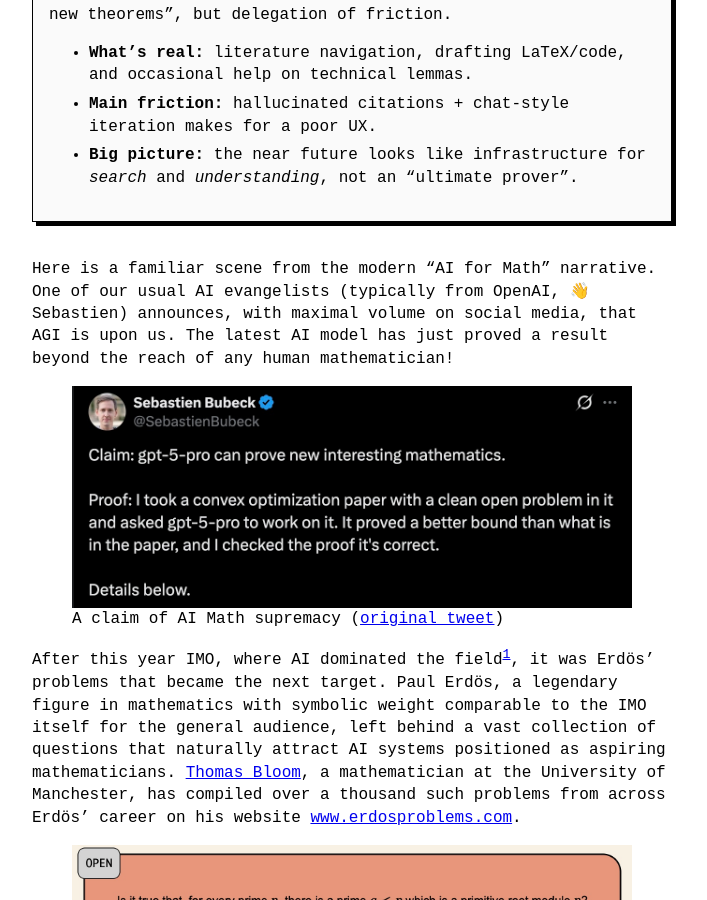
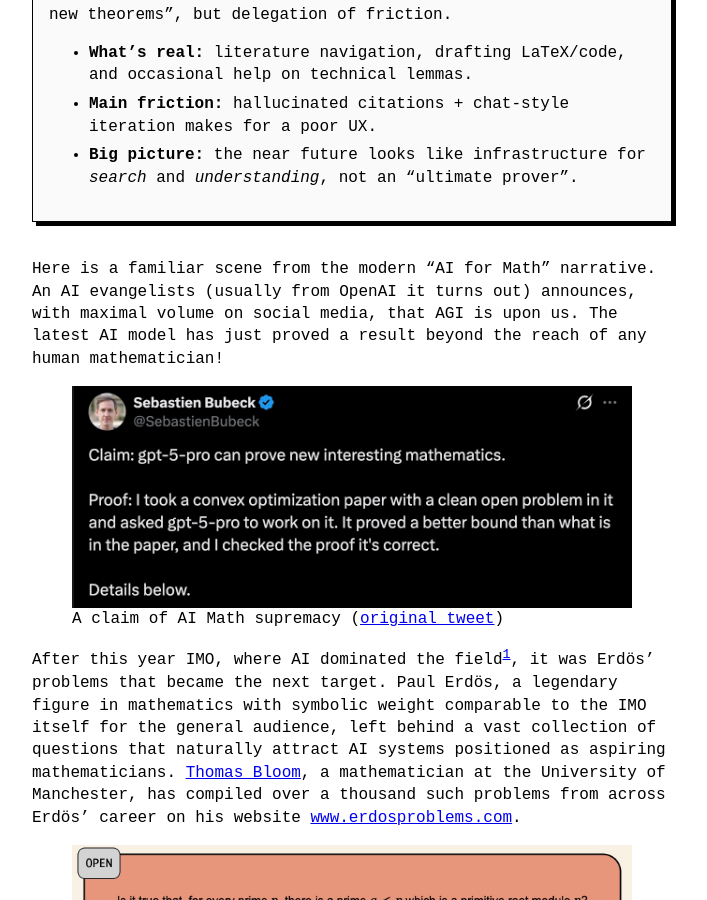
Before and after one commit to dsleo/dsleo.github.io, a Jekyll site: the page built from _posts/2025-12-12-mathematicians-future.md, in a window 1280 px wide and 900 px high, scrolled down 302 px. Shown: the whole window, without its empty margins (288-995 px from the left). Built offline with Jekyll 4.4.1, drawn with Linux system fonts in a browser that asks for light colours.

Commit message:
hum huml

```diff
--- a/_posts/2025-12-12-mathematicians-future.md
+++ b/_posts/2025-12-12-mathematicians-future.md
@@ -15,7 +15,7 @@
 </ul>
 </div>
 
-Here is a familiar scene from the modern "AI for Math" narrative. One of our usual AI evangelists (typically from OpenAI, 👋 Sebastien) announces, with maximal volume on social media, that AGI is upon us. The latest AI model has just proved a result beyond the reach of any human mathematician!
+Here is a familiar scene from the modern "AI for Math" narrative. An AI evangelists (usually from OpenAI it turns out) announces, with maximal volume on social media, that AGI is upon us. The latest AI model has just proved a result beyond the reach of any human mathematician!
 
 <figure>
   <img src="/assets/images/bubeck.jpg" alt="A claim of AI Math supremacy">
```
